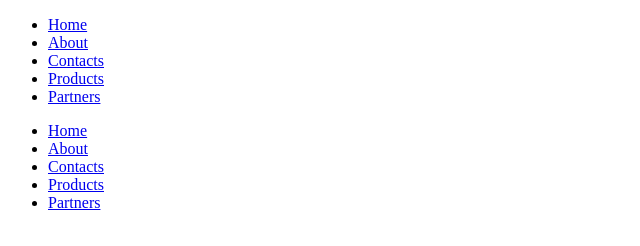
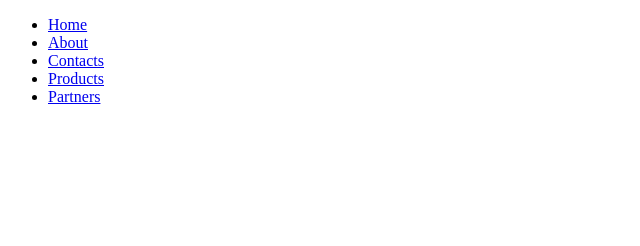
Before and after one commit to LiubomyrRomankiv/BionicLessons, a website built with webpack: page dist/index.html in a window 1280 px wide. Shown: the whole page, without its empty margins (0-640 px from the left). Built offline with nearby package versions, Linux system fonts and the light colour scheme.

Commit message:
Rebuild
Project rebuilded

```diff
--- a/dist/index.html
+++ b/dist/index.html
@@ -1,22 +1,12 @@
 <!DOCTYPE html>
 <html lang="en">
 <head>
-	<meta charset="UTF-8">
-	<title>Document</title>
+  <meta charset="UTF-8">
+  <title>Document</title>
 </head>
 <body>
+  <div id="wrapper"></div>
 
-	<div id="wrapper">
-		<ul class="menu">
-			<li><a href="#home">Home</a></li>
-			<li><a href="#about" class="active">About</a></li>
-			<li><a href="#contacts" class="active">Contacts</a></li>
-			<li><a href="#">Products</a></li>
-			<li><a href="#">Partners</a></li>
-		</ul>
-	</div>
-
-
-	<script src="./bundle.js"></script>
+  <script src="./bundle.js"></script>
 </body>
 </html>
```
Also changed, not shown: 1 other file.
